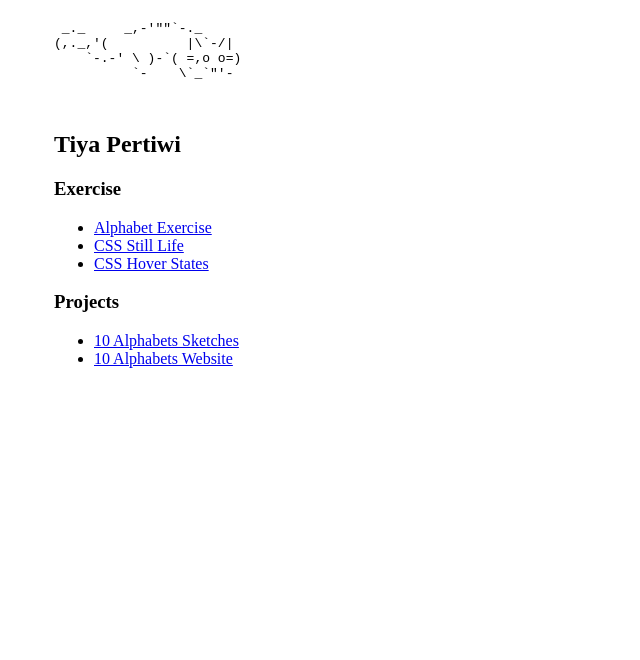
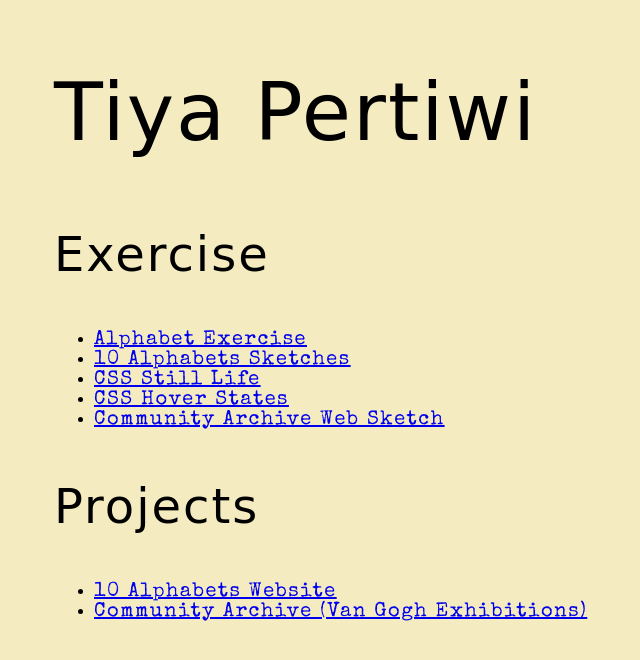
Before and after one commit to tiyaprtw/interactive-foundations, a plain HTML site: page index.html in a window 1280 px wide. Shown: the whole page, without its empty margins (46-686 px from the left). Drawn offline with nearby package versions, Linux system fonts and the light colour scheme; a web font is replaced by a local one.

Commit message:
home page updated

```diff
--- a/community-archive/web-style.css
+++ b/community-archive/web-style.css
@@ -31,7 +31,7 @@ h2 {
 }
 
 h3 {
-	font-size: 2.7rem;
+	font-size: 3rem;
 }
 
 h4 {
--- a/index.html
+++ b/index.html
@@ -4,19 +4,15 @@
   <meta charset="utf-8" />
   <title>Tiya Pertiwi Interactive Site</title>
   <link href="style.css" rel="stylesheet" type="text/css">
-  <!-- this is where my meta-info lives, but won’t show up on the page itself-->
+  <link rel="preconnect" href="https://fonts.gstatic.com">
+  <link href="https://fonts.googleapis.com/css2?family=Gloria+Hallelujah&family=Special+Elite&display=swap" rel="stylesheet">
+  <link href="https://fonts.googleapis.com/css2?family=Averia+Serif+Libre:ital,wght@1,700&display=swap" rel="stylesheet">
 </head>
+
+
 <body>
-  <!-- this is where all my webpage stuff should go-->
+  <main>
   <section id="container">
-
-    <pre>
- _._     _,-'""`-._
-(,._,'(          |\`-/|
-    `-.-' \ )-`( =,o o=)
-          `-    \`_`"'-
-
-    </pre>
 
     <!-- about me-->
     <h1>Tiya Pertiwi</h1>
@@ -27,8 +23,11 @@
       <h3>Exercise</h3>
       <ul>
         <li><a href="https://www.figma.com/file/M299j2lBT09ZiySVUNxTiJ/Collective-Alphabet-Exercise?node-id=0%3A1">Alphabet Exercise</a></li>
+        <li><a href="https://www.figma.com/file/7LheWgMEq1dbiz3CG5YsSz/10-Alphabets-Sketches-Tiya?node-id=0%3A1">10 Alphabets Sketches</a></li>
         <li><a href="exercise/still-life/index.html">CSS Still Life</a></li>
         <li><a href="exercise/css-hover/index.html">CSS Hover States</a></li>
+        <li><a href="community-archive/sketch3.html">Community Archive Web Sketch</a></li>
+
 
       </ul>
     </div>
@@ -36,14 +35,16 @@
     <div id="projects">
       <h3>Projects</h3>
       <ul>
-        <li><a href="https://www.figma.com/file/7LheWgMEq1dbiz3CG5YsSz/10-Alphabets-Sketches-Tiya?node-id=0%3A1">10 Alphabets Sketches</a></li>
         <li><a href="alphabets-project/alphabets-tiya.html">10 Alphabets Website</a></li>
+        <li><a href="community-archive/van-gogh-exhibitions.html">Community Archive (Van Gogh Exhibitions)</a></li>
+        </ul>
+    </div>
 
 
 
-      </ul>
-    </div>
 
+
+    </main>
   </section>
 </body>
 </html>
--- a/style.css
+++ b/style.css
@@ -1,7 +1,47 @@
 body {
+	font-family: 'Special Elite', cursive;
+	font-weight: 500;
+	font-style: normal;
+	font-size: 20px;
+	letter-spacing: 1.5px;
+	margin: 0;
+	background-color: #F4EBC0;
 
 }
 
+main{
+	margin: 50pt;
+	max-width: 70%;
+	margin: auto;
+	background: #F4EBC0;
+}
+
+h1,h2,h3,h4,h5,h6 {
+	font-family:'Averia Serif Libre', cursive;
+	font-weight: normal;
+	letter-spacing: 2px;
+}
+
+h1{
+	font-size: 5rem;
+}
+
+
+h2 {
+	font-size: 4rem;
+}
+
+h3 {
+	font-size: 3rem;
+}
+
+h4 {
+	font-size: 2rem;
+}
+
+h5 {
+	font-size: 1rem;
+}
 
 section {
 	position: fixed;
```
